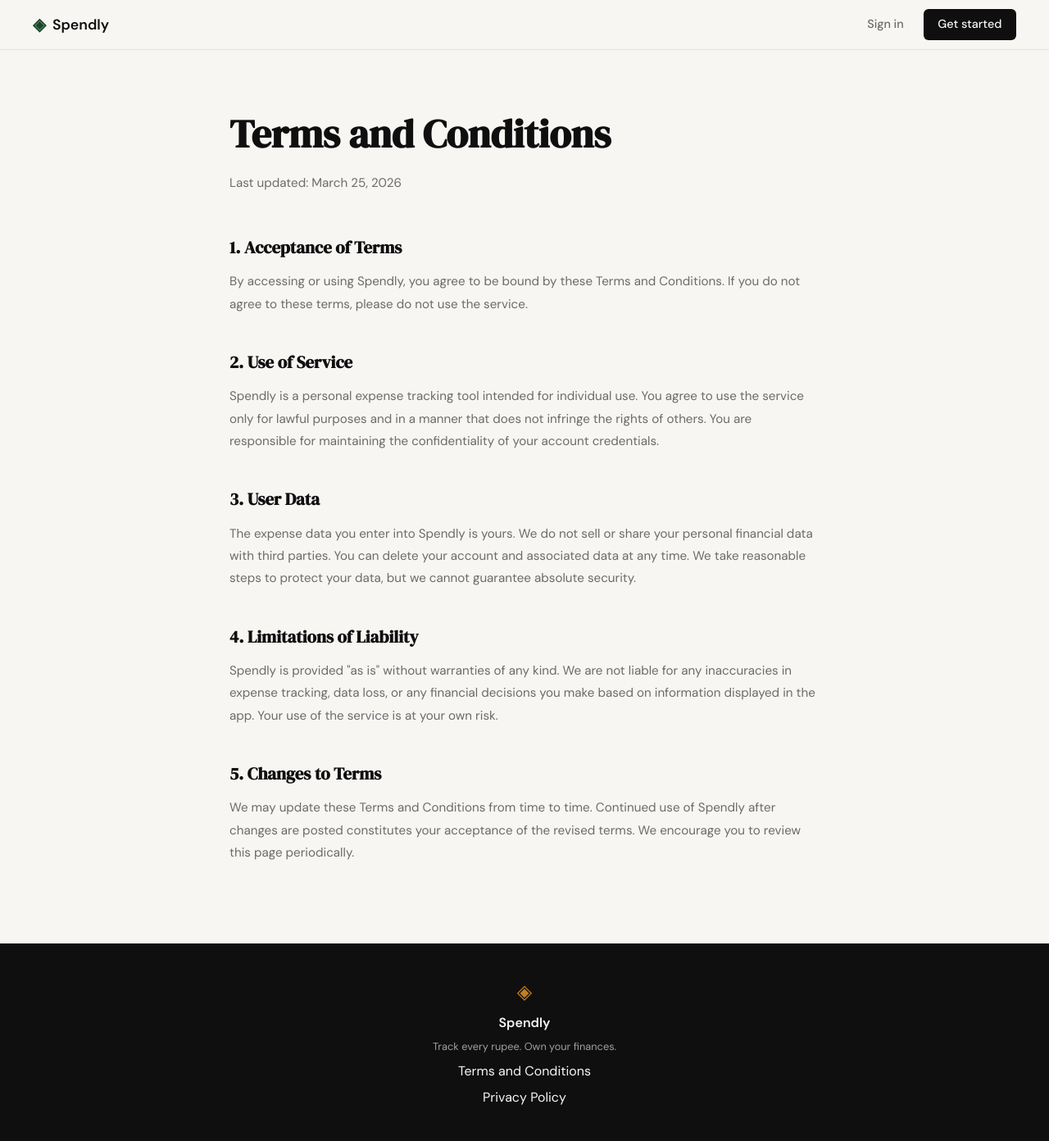
After one commit to inamulhaqueinam5/spendly, a Flask app: page /terms in a window 1280 px wide. The commit adds this page. Shown: the whole page at 82% size. Run offline with Flask 3, Linux system fonts and the light colour scheme.

Commit message:
landing: add terms and conditions page and route

```diff
--- a/app.py
+++ b/app.py
@@ -26,6 +26,11 @@ def login():
 # Placeholder routes — students will implement these                  #
 # ------------------------------------------------------------------ #
 
+@app.route("/terms")
+def terms():
+    return render_template("terms.html")
+
+
 @app.route("/logout")
 def logout():
     return "Logout — coming in Step 3"
--- a/static/css/style.css
+++ b/static/css/style.css
@@ -508,6 +508,46 @@ a { color: inherit; text-decoration: none; }
 }
 
 /* ------------------------------------------------------------------ */
+/* Terms page                                                          */
+/* ------------------------------------------------------------------ */
+
+.terms-page {
+    padding: 4rem 2rem 6rem;
+}
+
+.terms-inner {
+    max-width: 720px;
+    margin: 0 auto;
+}
+
+.terms-inner h1 {
+    font-family: var(--font-display);
+    font-size: clamp(2rem, 4vw, 3rem);
+    color: var(--ink);
+    margin-bottom: 0.5rem;
+}
+
+.terms-updated {
+    font-size: 0.85rem;
+    color: var(--ink-faint);
+    margin-bottom: 3rem;
+}
+
+.terms-inner h2 {
+    font-family: var(--font-display);
+    font-size: 1.3rem;
+    color: var(--ink);
+    margin-top: 2.5rem;
+    margin-bottom: 0.75rem;
+}
+
+.terms-inner p {
+    font-size: 0.95rem;
+    color: var(--ink-muted);
+    line-height: 1.8;
+}
+
+/* ------------------------------------------------------------------ */
 /* Responsive                                                          */
 /* ------------------------------------------------------------------ */
 
--- a/templates/base.html
+++ b/templates/base.html
@@ -34,7 +34,7 @@
             <span class="brand-icon">◈</span>
             <span class="footer-name">Spendly</span>
             <p class="footer-copy">Track every rupee. Own your finances.</p>
-            <a href="#">Terms and Conditions</a>
+            <a href="/terms">Terms and Conditions</a>
             <a href="#">Privacy Policy</a>
         </div>
     </footer>
--- /dev/null
+++ b/templates/terms.html
@@ -0,0 +1,29 @@
+{% extends "base.html" %}
+
+{% block title %}Terms and Conditions — Spendly{% endblock %}
+
+{% block content %}
+
+<section class="terms-page">
+    <div class="terms-inner">
+        <h1>Terms and Conditions</h1>
+        <p class="terms-updated">Last updated: March 25, 2026</p>
+
+        <h2>1. Acceptance of Terms</h2>
+        <p>By accessing or using Spendly, you agree to be bound by these Terms and Conditions. If you do not agree to these terms, please do not use the service.</p>
+
+        <h2>2. Use of Service</h2>
+        <p>Spendly is a personal expense tracking tool intended for individual use. You agree to use the service only for lawful purposes and in a manner that does not infringe the rights of others. You are responsible for maintaining the confidentiality of your account credentials.</p>
+
+        <h2>3. User Data</h2>
+        <p>The expense data you enter into Spendly is yours. We do not sell or share your personal financial data with third parties. You can delete your account and associated data at any time. We take reasonable steps to protect your data, but we cannot guarantee absolute security.</p>
+
+        <h2>4. Limitations of Liability</h2>
+        <p>Spendly is provided "as is" without warranties of any kind. We are not liable for any inaccuracies in expense tracking, data loss, or any financial decisions you make based on information displayed in the app. Your use of the service is at your own risk.</p>
+
+        <h2>5. Changes to Terms</h2>
+        <p>We may update these Terms and Conditions from time to time. Continued use of Spendly after changes are posted constitutes your acceptance of the revised terms. We encourage you to review this page periodically.</p>
+    </div>
+</section>
+
+{% endblock %}
```
